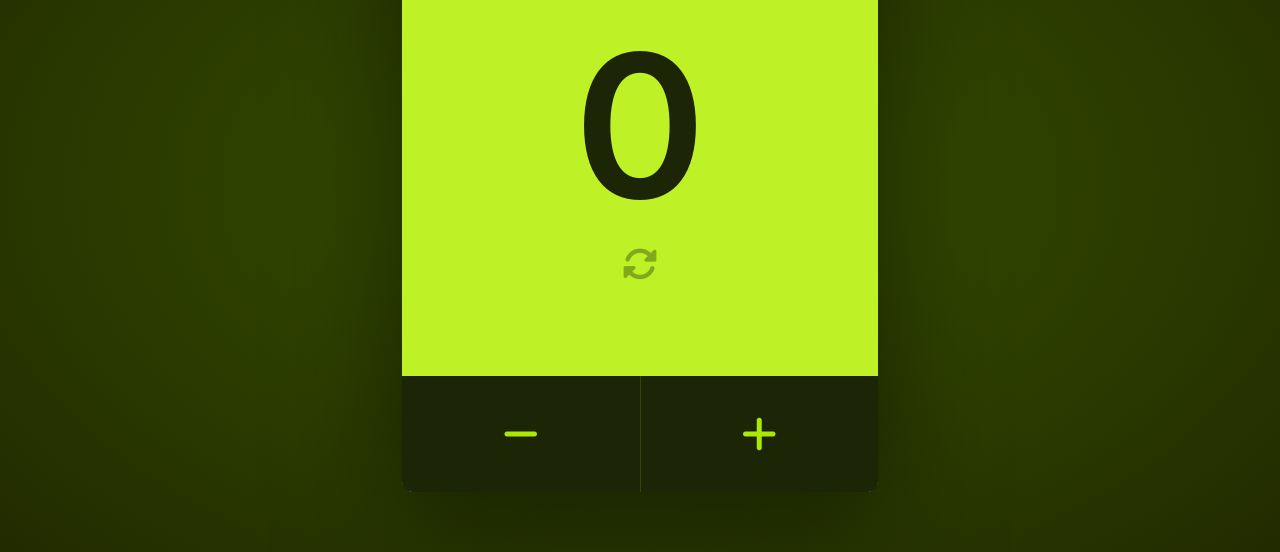
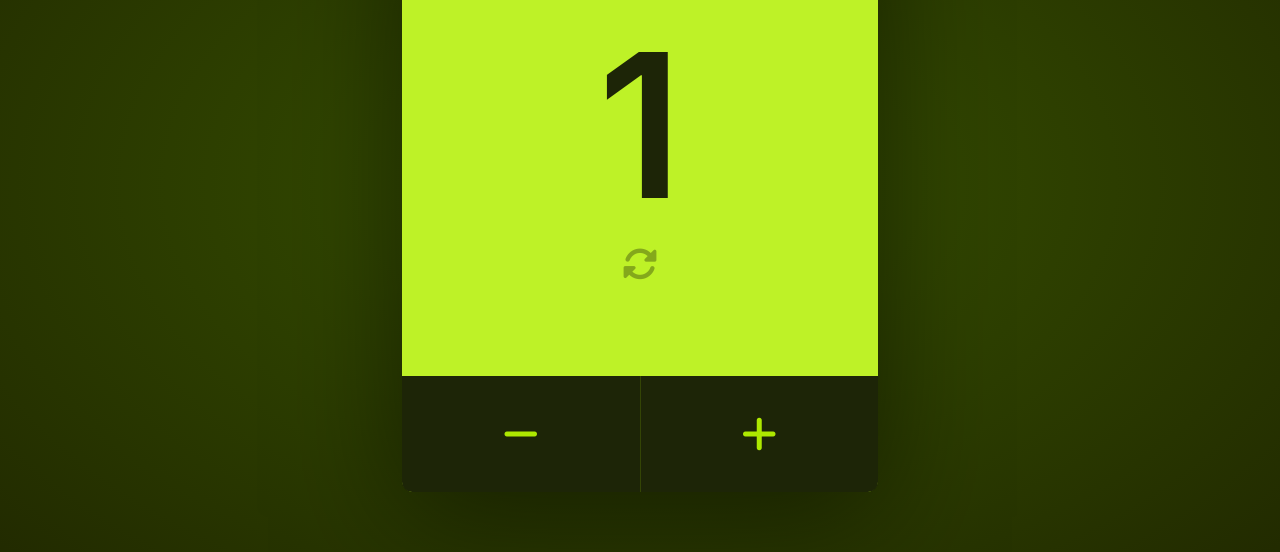
Before and after one commit to Juvi09/fancy-counter, a plain HTML site: page index.html in a window 1280 px wide. Both pictures are taken after a click on the button 758 px from the left and 649 px from the top of the page. Shown: the part 216-768 px from the top of the page. Drawn offline with Linux system fonts and the light colour scheme; a web font is replaced by a local one.

Commit message:
added counter button increment

```diff
--- a/script.js
+++ b/script.js
@@ -0,0 +1,16 @@
+const increaseButtonEl = document.querySelector('.counter__button--increase');
+const counterValueEl = document.querySelector('.counter__value');
+
+increaseButtonEl.addEventListener('click', function(){
+    // get current value of counter
+    const currentValue = counterValueEl.textContent;
+
+    // convert value to number type
+    const currentValueAsNumber = +currentValue;
+
+    // increment by 1
+    const newValue = currentValueAsNumber + 1;
+
+    // set counter element with new value
+    counterValueEl.textContent = newValue;
+});
--- a/style.css
+++ b/style.css
@@ -106,7 +106,7 @@ body {
 
 }
 
-@media (max-width: 680px) {
+@media (max-width: 680px) or (max-height: 730px) {
     .counter {
         width: 100%;
         height: 100%;
```
